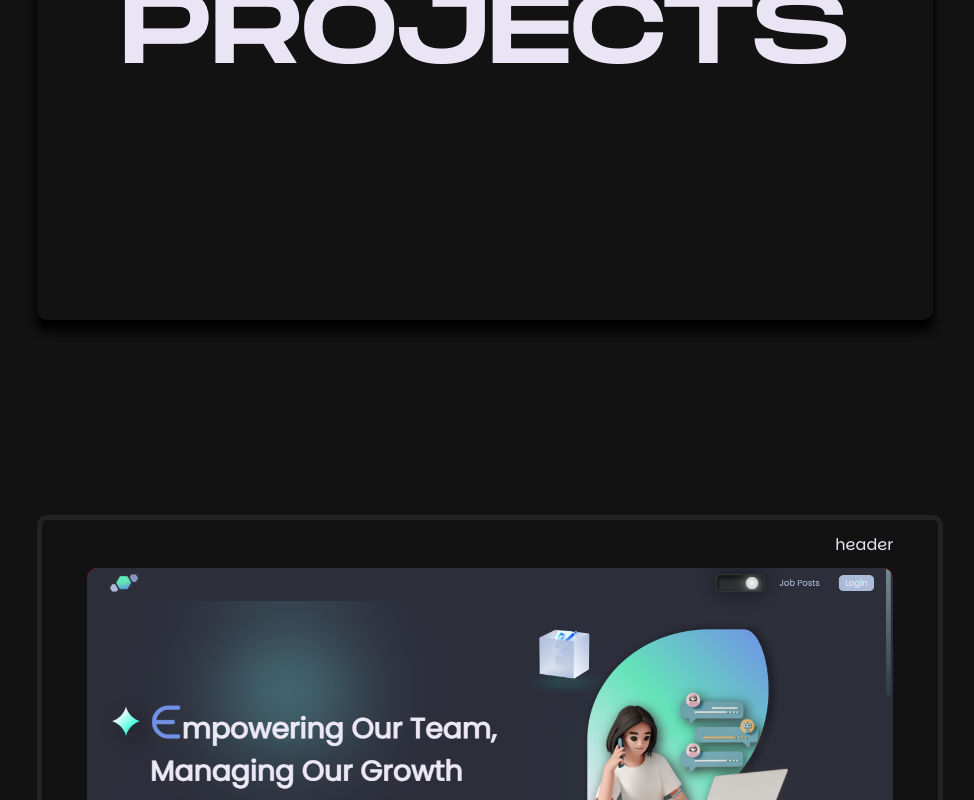
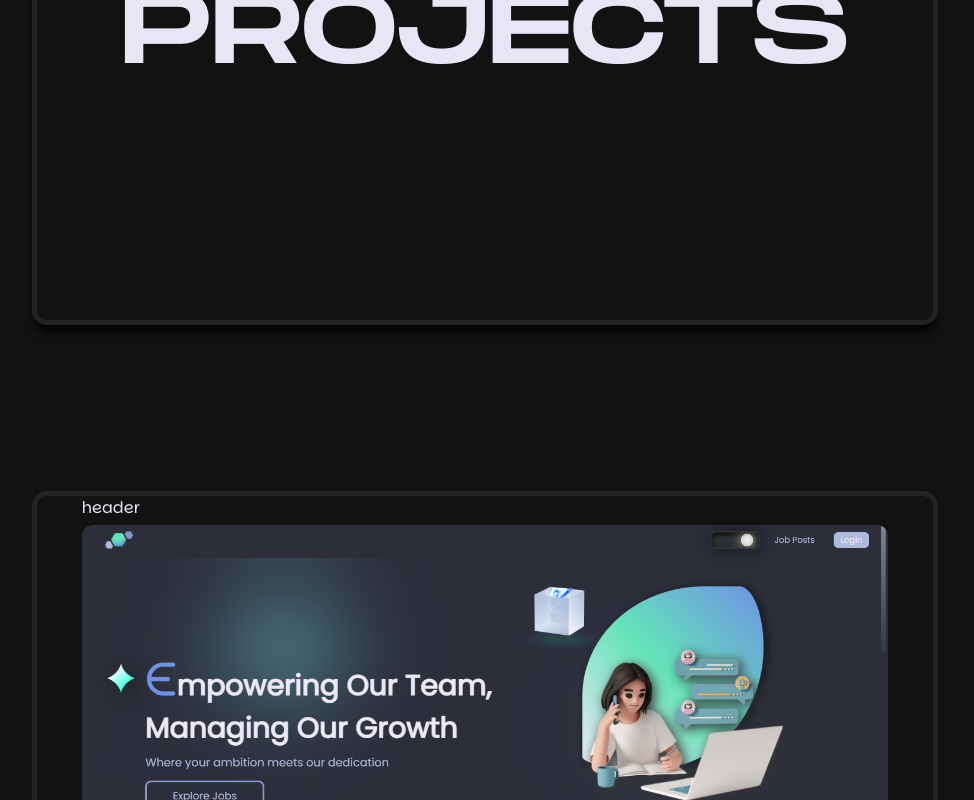
Before and after one commit to yhvn-dev/yhun-portfolio, a React (Vite) app in the folder frontend/: page / in a window 1280 px wide. Shown: the part 2000-2800 px from the top of the page, without its empty margins (155-1129 px from the left). Built offline with nearby package versions, Linux system fonts and the light colour scheme.

Commit message:
I add a responsive layout for my boxes

```diff
--- a/frontend/src/App.css
+++ b/frontend/src/App.css
@@ -130,6 +130,9 @@ body{
   padding: 0;
 
 }
+img{
+  cursor: pointer;
+}
 
 a{
   cursor: pointer;
@@ -158,13 +161,9 @@ svg:hover {
     transition: 0.5s ease;
     fill: var(--main-white--);
 }
-
-
-
 body::-webkit-scrollbar{
   background-color: var(--metal-dark5);
 }
-
 body::-webkit-scrollbar-thumb{
   border-radius: 6px;
   background-color: var(--metal-dark2);
@@ -181,11 +180,10 @@ body::-webkit-scrollbar-thumb{
   grid-template-rows:
   100vh      /*Hero*/
   100vh     /*Skills And Technology*/
-  400vh     /*Projects Label*/
+  340vh     /*Projects Label*/
 ;
   overflow-x: hidden;
   scroll-snap-type: y mandatory;
-  height: auto;
 }
 
 .sections{
@@ -201,19 +199,15 @@ body::-webkit-scrollbar-thumb{
   display: grid;
   grid-template-rows: 0.5fr 9.5fr;
   grid-template-columns: 1.5fr 7fr 1.5fr;
-  background-color: var(--metal-dark5);
-}
-
-  .main_wrapper.show + #home{
-
 }
 
 
-
-
 .box{
+  outline: 5px solid var(--metal-dark1);
+  border-radius: 10px;
   box-shadow: 0px 10px 10px 1px var(--shad-dark);
 }
+
 
 
 
@@ -224,7 +218,6 @@ body::-webkit-scrollbar-thumb{
     display: grid;
     grid-template-rows: 1fr;
     grid-template-columns: 1.5fr 7fr 1.5fr;
-    background-color: var(--metal-dark5);
     grid-area: 2 / 1 / 3 / 2;
     height: 100%;
     width: 100%;
@@ -242,8 +235,34 @@ body::-webkit-scrollbar-thumb{
   .projects{
       display: grid;
       grid-template-columns: 1fr;
-      grid-template-rows: 100vh 150vh 150vh;
+      grid-template-rows: 100vh 120vh 120vh;
       grid-area:  3/ 1 /5/3 ;
       height: 100%;
       width:100%;
   }
+
+
+
+
+
+
+
+  /* WRAPPER RESPONSIVE  */
+@media screen and (max-width:1000px) {
+
+  .hero{
+      grid-template-columns: 0.5fr 9fr 0.5fr;
+    }
+    .skills_tech {
+      grid-template-columns: 0.5fr 9fr 0.5fr;
+    }
+    .projects_box.moving_text_intro_frame{
+        grid-template-columns: 0.5fr 9fr 0.5fr;
+    }
+      .projects_box.projects_main_wrapper{
+        grid-template-columns: 0.5fr 9fr 0.5fr;
+    }
+
+
+
+}
--- a/frontend/src/components/Hero/hero.css
+++ b/frontend/src/components/Hero/hero.css
@@ -10,6 +10,7 @@
       grid-template-columns: repeat(10,1fr);
       height: 80%;
       grid-area: 2/ 2 /2 / 3;
+
     }
       .bd_light{
         grid-area: 1/ 3 /6  /9;
@@ -28,11 +29,6 @@
               background:linear-gradient(to top,var(--color-jk-dark),var(--color-dark-blue),var(--moon-phases-c));
           }
 
-    .box{
-        border-radius: 10px;
-        box-shadow: 0px 10px 10px 1px var(--shad-dark);
-    }
-
     .main_wrapper{
         display: flex;
         align-items: center;
@@ -41,12 +37,12 @@
         grid-area: 2/ 2 /2 / 3;
         height: 80%;
         overflow: hidden;
-        border: 5px solid var(--metal-dark1);
         background-color: transparent;
         backdrop-filter: blur(80px);
         opacity: 0;
         transform: translateY(30px);
         transition: opacity 1s ease-in, transform 1s ease-in;
+
     }
 
       .main_wrapper.show{
--- a/frontend/src/components/Projects/hrms/hrms.css
+++ b/frontend/src/components/Projects/hrms/hrms.css
@@ -1,12 +1,10 @@
     /*
     HUMAN RESOURCE MANAGEMENT */
     .projects_main_wrapper.hrms_project{
-      display: grid;
-      grid-template-columns: 1.5fr 7fr 1.5fr;
-      grid-template-rows: 1fr;
-      grid-area: 2 / 1 / 3/ 1;
+        grid-area: 2 / 1 / 3/ 1;
+    }
 
-    }
+
       .projects_main_wrapper .hrm_box{
           display: grid;
           grid-template-columns: 0.5fr 9fr 0.5fr;
@@ -17,8 +15,7 @@
           overflow: hidden;
           border-radius: 10px;
           box-shadow: none;
-          border: 4px ;
-          border: 5px solid var(--metal-dark1);
+
           opacity: 0;
           transform: translateY(30px);
           transition: opacity 1s ease-in, transform 1s ease-in;
@@ -37,9 +34,17 @@
                     border-radius: 10px;
                     overflow: hidden;
                 }
+                    .project_content_frame{
+                        display: flex;
+                        align-items: center;
+                        justify-content: start;
+                        flex-direction: column;
+                        grid-area: 2/2/2/3;
 
-                    .pcontent_frame.hrms_header{
-                        grid-area: 1/ 2/ 1/ 3 ;
+                    }
+
+                    .hrms_header{
+                        grid-area: 1/ 2/ 1 /3;
                         justify-content: end;
 
                     }
@@ -49,26 +54,21 @@
                         justify-content: center;
                         width: fit-content;
                         height: fit-content;
-                        grid-area: 2/2/2/3;
-
                         overflow: hidden;
                         background:transparent;
-                        background-color: red;
-
                     }
                        .hrms_screen img {
                         width: 100%;
                         height: auto;
                         object-fit: cover;
                         border-radius: 10px;
-                        box-shadow: 0px 10px 10px 1px var(--shad-dark);
 
                         }
                        .pcontent_frame.hrms_context {
                          grid-area: 3 / 2 / 3 / 3;
                          margin: 0.5rem;
                         display: flex;
-                         flex-direction: column;
+                        flex-direction: column;
                         align-items: flex-start;
                         justify-content: flex-start;
 
@@ -76,4 +76,8 @@
                         max-width: 100%;
                         box-shadow: none;
                         word-wrap: break-word;
-                        }
+                            }
+
+                            .tech_stack_div{
+                                background-color: beige;
+                            }
--- a/frontend/src/components/Projects/hrms/hrms.jsx
+++ b/frontend/src/components/Projects/hrms/hrms.jsx
@@ -11,19 +11,23 @@ function hrms(){
     return(
         <>
 
-            <div className="projects_box projects_main_wrapper hrms_project">
+            <section className="projects_box projects_main_wrapper hrms_project">
 
-                <ul className="pname_box hrm_box">
+                <ul className="box pname_box hrm_box">
 
-                    <div className="hrms pcontent_frame hrms_header">
+                    <div className="hrms_grid hrms_header">
                         header
                     </div>
 
-                    <div className="hrms pcontent_frame screen_frame hrms_screen">
+
+
+                    <ol class="hrms_grid project_content_frame">
+
+                        <div className="pcontent_frame screen_frame hrms_screen">
                             <img src={front_a}></img>
                         </div>
 
-                    <div className="hrms pcontent_frame context_frame hrms_context">
+                        <div className=" pcontent_frame context_frame hrms_context">
 
                             <span>Human Resource Management System</span>
                             <p>
@@ -33,15 +37,18 @@ function hrms(){
                                 platform that helps navigating jobs and company postions easily. HR can provide detailed jobposts for required positions.
                             </p>
 
-                        <ol class="tech_stack_div">
+                        </div>
+
+                        <ol class="hrms_grid tech_stack_div">
                             tech_stack_div
                         </ol>
 
-                    </div>
+                    </ol>
+
 
                 </ul>
 
-            </div>
+            </section>
         </>
 
     )
--- a/frontend/src/components/Projects/projects.css
+++ b/frontend/src/components/Projects/projects.css
@@ -93,22 +93,13 @@
 }
 
 
- .projects{
-    display: grid;
-    grid-template-columns: 1fr;
-    grid-template-rows: 150vh 150vh;
-    grid-area:  3/ 1 /3/3 ;
-    height: 100%;
-    width:100%;
-
- }
-
       .projects_box{
         display: flex;
         align-items: center;
         justify-content: center;
         box-shadow: none;
         height: 100%;
+
     }
 
       .projects_box.projects_main_wrapper{
@@ -118,14 +109,10 @@
           grid-area: 3 / 1 / 5/ 1;
       }
 
-
         .context_frame span {
             font-size: clamp(1rem, 2vw, 1.6rem);
           }
           .context_frame p {
             color: gray;
-              font-size: clamp(0.8rem, 1.5vw, 1rem);
+            font-size: clamp(0.8rem, 1.5vw, 0.8rem);
           }
-            .tech_stack_div{
-
-            }
--- a/frontend/src/components/Projects/projects.jsx
+++ b/frontend/src/components/Projects/projects.jsx
@@ -3,9 +3,6 @@ import './projects.css'
 import Project_Cat from './project_cat/project_cat.jsx'
 import Hrms from './hrms/hrms.jsx'
 import Ptrs from './ptrs/ptrs.jsx'
-
-
-import useScrollAnimation from "../../hooks/userscroll_animation.jsx";
 
 function Projects(){
 
--- a/frontend/src/components/Projects/ptrs/ptrs.css
+++ b/frontend/src/components/Projects/ptrs/ptrs.css
@@ -1,9 +1,7 @@
 
     /* Political Track Record System */
     .projects_box.projects_main_wrapper.ptrs{
-      display: grid;
-      grid-template-columns: 1.5fr 7fr 1.5fr;
-      grid-template-rows: 1fr;
+
       grid-area: 3 / 1 / 3/ 1;
     }
 
--- a/frontend/src/components/Skills_Tech/skills_tech.css
+++ b/frontend/src/components/Skills_Tech/skills_tech.css
@@ -1,16 +1,15 @@
 
     .bd.bd_skill_tech{
-       position: relative;
+        position: relative;
         overflow: hidden;
         box-shadow: none;
         height: 70%;
-        width: 100%;
+        width: 90%;
         border-radius: 10px;
         grid-area: 1/ 2 / 1 /3;
         margin: 0rem 1rem;
+
     }
-
-
 
 
 
@@ -27,7 +26,6 @@
             transform: translate(-50%, -50%);
             filter: blur(80px);
             opacity: 0;
-
             transition: opacity 1s ease-in, transform 1s ease-in;
     }
 
@@ -48,13 +46,14 @@
         overflow: hidden;
         height: 80%;
         width: 100%;
-        border: 5px solid var(--metal-dark1);
+        outline: 5px;
         box-shadow: 0px 10px 10px 1px var(--shad-dark);
         background: transparent;
         backdrop-filter: blur(80px);
         opacity: 0;
         transform: translateY(30px);
         transition: opacity 1s ease-in, transform 1s ease-in;
+
     }
 
         .skills_tech_contents_frame.show {
@@ -236,8 +235,6 @@
                             grid-area: 1 /2 / 1 /2;
                         }
 
-
-
                         .bento_stack.tools{
                             grid-area: 1/ 3/1 /3;
                         }
```
Also changed, not shown: frontend/src/components/Skills_Tech/skills_tech.jsx (+7 -4 lines), frontend/src/components/Projects/project_cat/project_cat.css (line endings or trailing spaces). Lines whose indentation alone changed are shown as unchanged.
